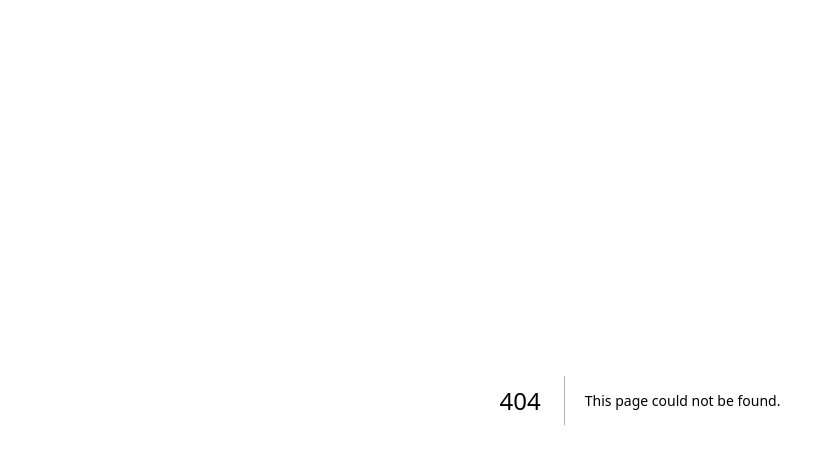
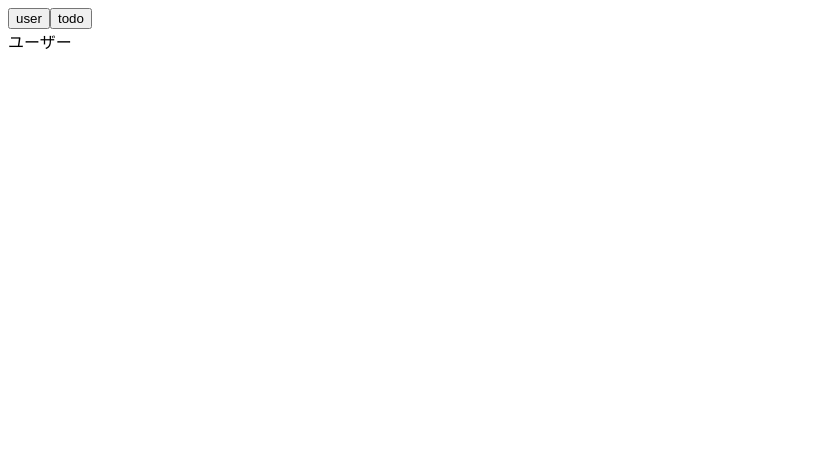
Before and after one commit to matsumatsuT/nest.js-docker-todo, a Next.js app in the folder frontend/: page /list in a window 1280 px wide. Before the commit this address had no page. Shown: the top 464 px of the page, without its empty margins (0-835 px from the left). Built offline with nearby package versions, Linux system fonts and the light colour scheme.

Commit message:
大枠のディレクトリのみ作成

```diff
--- a/frontend/src/app/layout.tsx
+++ b/frontend/src/app/layout.tsx
@@ -1,14 +1,16 @@
 import type { Metadata } from "next";
 
 export const metadata: Metadata = {
-  title: "Create Next App",
-  description: "Generated by create next app",
+  title: "Todo App",
+  description: "Nest.js and Next.js",
 };
 
 export default function RootLayout({
   children,
 }: Readonly<{
   children: React.ReactNode;
+  user: React.ReactNode;
+  todo: React.ReactNode;
 }>) {
   return (
     <html lang="ja">
--- /dev/null
+++ b/frontend/src/app/list/@todo/page.tsx
@@ -0,0 +1,5 @@
+const Todo = () => {
+  return <div>TODO</div>;
+};
+
+export default Todo;
--- /dev/null
+++ b/frontend/src/app/list/@user/page.tsx
@@ -0,0 +1,5 @@
+const User = () => {
+  return <div>ユーザー</div>;
+};
+
+export default User;
--- /dev/null
+++ b/frontend/src/app/list/layout.tsx
@@ -0,0 +1,26 @@
+"use client";
+import { useState } from "react";
+
+export default function RootLayout({
+  user,
+  todo,
+}: Readonly<{
+  children: React.ReactNode;
+  user: React.ReactNode;
+  todo: React.ReactNode;
+}>) {
+  const [tabs, setTabs] = useState<"user" | "todo">("user");
+
+  const onTabChange = (tab: "user" | "todo") => {
+    setTabs(tab);
+  };
+
+  return (
+    <div>
+      <button onClick={() => onTabChange("user")}>user</button>
+      <button onClick={() => onTabChange("todo")}>todo</button>
+      {tabs === "user" && user}
+      {tabs === "todo" && todo}
+    </div>
+  );
+}
--- /dev/null
+++ b/frontend/src/app/list/page.tsx
@@ -0,0 +1,14 @@
+"use client";
+
+import { useRouter } from "next/navigation";
+
+export default function Home() {
+  const router = useRouter();
+
+  return (
+    <div>
+      <button onClick={() => router.push("/user")}>ユーザー</button>
+      <button onClick={() => router.push("/todo")}>TODO</button>
+    </div>
+  );
+}
--- a/frontend/src/app/page.tsx
+++ b/frontend/src/app/page.tsx
@@ -1,3 +1,5 @@
+import { redirect } from "next/navigation";
+
 export default function Home() {
-  return <div>テスト</div>;
+  return redirect("/list");
 }
```
